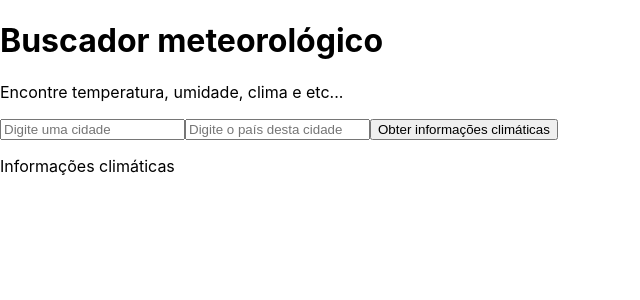
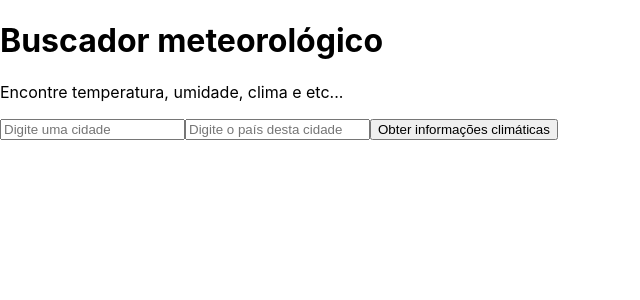
Before and after one commit to GuilhermeBorges3Ddev/SMARKIO, a React (Create React App) app in the folder front-end/: page / in a window 1280 px wide. Shown: the top 300 px of the page, without its empty margins (0-640 px from the left). Built offline with nearby package versions, Linux system fonts and the light colour scheme.

Commit message:
Componente App.js já passa o resultado da requisição por meio de props para o componente ClimaInfo.js

```diff
--- a/front-end/src/ComponenteMain/App.js
+++ b/front-end/src/ComponenteMain/App.js
@@ -10,13 +10,36 @@ const API_KEY = "81101292e91a941f627ea27ec02cf4bd";
 
 class App extends React.Component{
 
+  //Pegando as alterações nos dados de busca por busca, armazenamento em estados(states), inicialmente "undefined"
+  state = {
+    temperatura: undefined,
+    cidade: undefined,
+    pais: undefined,
+    umidade: undefined,
+    descricao: undefined,
+    error: undefined
+  }
+
   getData = async (e) => {
+
     e.preventDefault();//Previne que a requisição disparada não resete pelo reload do React
+
     const cidade = e.target.elements.cidade.value;
     const pais = e.target.elements.pais.value;
     const api_req = await fetch(`http://api.openweathermap.org/data/2.5/weather?q=${cidade},${pais}&appid=${API_KEY}&units=metric`);
     const data = await api_req.json();
+
     console.log(data);
+
+    this.setState({
+      temperatura: data.main.temp,
+      cidade: data.name,
+      pais: data.sys.country,
+      umidade: data.main.humidity,
+      descricao: data.weather[0].description,
+      error: ""
+    });
+
   }
 
   render(){
@@ -24,7 +47,14 @@ class App extends React.Component{
       <div className="App">
         <Titulos/>
         <Formularios getData={this.getData}/>
-        <ClimaInfo/>
+        <ClimaInfo
+          temperatura={this.state.temperatura}
+          cidade={this.state.cidade}
+          pais={this.state.pais}
+          umidade={this.state.umidade}
+          descricao={this.state.descricao}
+          error={this.state.error}
+        />
       </div>
     );
   }
--- a/front-end/src/Componentes/ClimaInfo.js
+++ b/front-end/src/Componentes/ClimaInfo.js
@@ -1,11 +1,31 @@
 import React from 'react';
 
-function ClimaInfo() {
+class ClimaInfo extends React.Component {
+  render(){
     return (
       <div>
-        <p>Informações climáticas</p>
+        {this.props.temperatura &&
+          <p>Cidade pesquisada: {this.props.cidade}</p>
+        }
+
+        {this.props.pais &&
+          <p>Sigla do país da cidade buscada: {this.props.pais}</p>
+        }
+
+        {this.props.temperatura &&
+          <p>Temperatura: { this.props.temperatura }</p>
+        }
+
+        {this.props.umidade &&
+          <p>Umidade: {this.props.umidade}</p>
+        }
+
+        {this.props.descricao &&
+          <p>Condições: { this.props.descricao }</p>
+        }
       </div>
     );
   }
+};
 
-  export default ClimaInfo;
+export default ClimaInfo;
```
